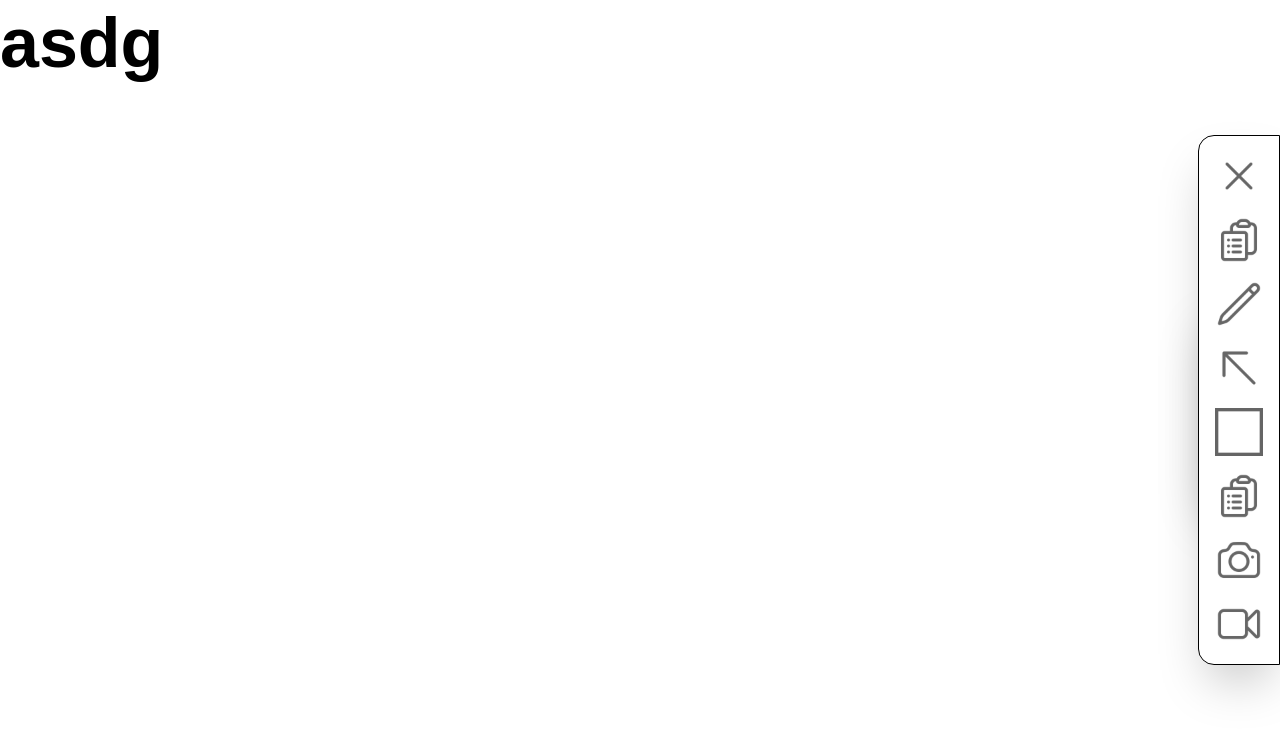
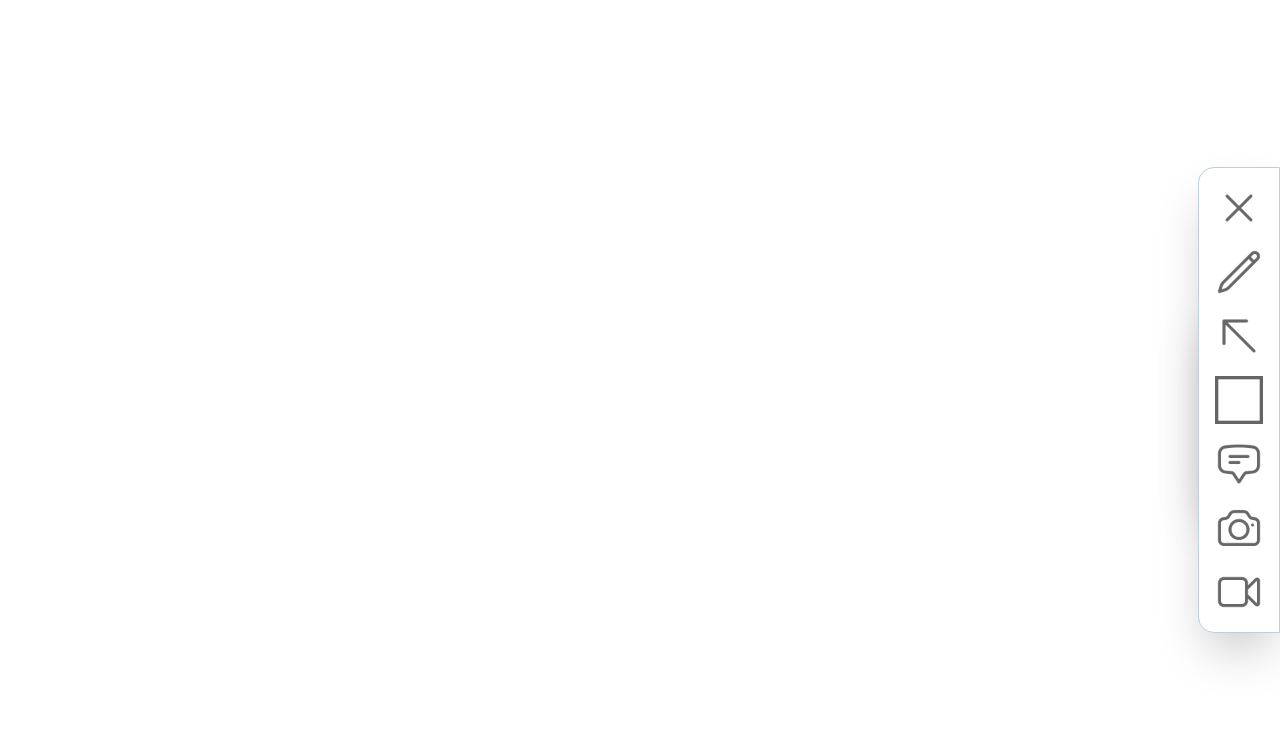
Before and after one commit to Feedflow-Feedback/feedflow, a React (Vite) app in the folder apps/overlay-frontend/: page / in a window 1280 px wide. Both pictures are taken after a click on the element 1239 px from the left and 336 px from the top of the page. Shown: the top 732 px of the page. Built offline with nearby package versions, Linux system fonts and the light colour scheme.

Commit message:
feat: wip frontend plugin

```diff
--- a/apps/overlay-frontend/src/app.jsx
+++ b/apps/overlay-frontend/src/app.jsx
@@ -14,7 +14,7 @@ export function App() {
     <>
       <div>
         <BasicOverlay mode={mode} setMode={setMode} />
-        <p className="text-h-lg">asdg</p>
+
         {mode === "addFeedback" && (
           <ExtendedOverlay returnToRegularMode={returnToRegularMode} />
         )}
--- a/apps/overlay-frontend/src/components/extendedOverlay.jsx
+++ b/apps/overlay-frontend/src/components/extendedOverlay.jsx
@@ -1,6 +1,4 @@
-import add_feedback_icon from "../assets/icons/add_feedback_icon.svg";
-import questionIcon from "../assets/icons/question_icon.svg";
-import feedbackListIcon from "../assets/icons/feedback_list_icon.svg";
+import commentIocn from "../assets/icons/comment_icon.svg";
 import crossIcon from "../assets/icons/cross_icon.svg";
 import penIcon from "../assets/icons/pen_icon.svg";
 import arrowIcon from "../assets/icons/arrow_icon.svg";
@@ -8,21 +6,20 @@ import squareIcon from "../assets/icons/square_icon.svg";
 import photoIcon from "../assets/icons/photo_icon.svg";
 import videoIcon from "../assets/icons/camera_icon.svg";
 
-export default function ExtendedOverlay({ setMode }) {
+export default function ExtendedOverlay({ returnToRegularMode }) {
   return (
     <>
-      <div className="absolute top-1/2 right-0 -translate-y-1/2 bg-white shadow-2xl border-[1.5px] border-gray-300 rounded-bl-2xl rounded-tl-2xl ">
+      <div className="absolute top-1/2 right-0 -translate-y-1/2 bg-white shadow-2xl border-[0.5px] border-lightGray rounded-bl-2xl rounded-tl-2xl">
         <div className="grid grid-cols-1 gap-4 p-4">
           <div className="aspect-square w-12 cursor-pointer">
-            <img src={crossIcon} alt="Add Icon" className=" w-full" />
-          </div>
-          <div className="aspect-square w-12 cursor-pointer">
             <img
-              src={feedbackListIcon}
-              alt="Feedback List Icon"
+              src={crossIcon}
+              alt="Add Icon"
               className=" w-full"
+              onClick={returnToRegularMode}
             />
           </div>
+
           <div className="aspect-square w-12 cursor-pointer">
             <img src={penIcon} alt="Feedback List Icon" className=" w-full" />
           </div>
@@ -33,11 +30,7 @@ export default function ExtendedOverlay({ setMode }) {
             <img src={squareIcon} alt="Question Icon" className=" w-full" />
           </div>
           <div className="aspect-square w-12 cursor-pointer">
-            <img
-              src={feedbackListIcon}
-              alt="Question Icon"
-              className=" w-full"
-            />
+            <img src={commentIocn} alt="Question Icon" className=" w-full" />
           </div>
           <div className="aspect-square w-12 cursor-pointer">
             <img src={photoIcon} alt="Question Icon" className=" w-full" />
--- a/apps/overlay-frontend/src/components/feedbackOverlay.jsx
+++ b/apps/overlay-frontend/src/components/feedbackOverlay.jsx
@@ -1,22 +1,32 @@
+import { useState } from "react";
 import crossIcon from "../assets/icons/cross_icon.svg";
+import TabsNavigation from "./feedbackOverlay/tabsNavigation.jsx";
 
 export default function FeedbackOverlay({ returnToRegularMode }) {
+  const [activeTab, setActiveTab] = useState("All");
+
   return (
-    <>
-      <div className="absolute right-0 h-screen w-96 bg-white shadow-2xl border-[1.5px] border-gray-300 rounded-bl-2xl rounded-tl-2xl ">
+    <div className="absolute right-0 h-[calc(100vh-60px)] mt-[30px] w-xl bg-white shadow-2xl border-[0.5px] border-lightGray rounded-bl-2xl rounded-tl-2xl">
       <div className="relative">
-          <div>
-            <p className="">Feedback List</p>
+        <div className="pt-6 pl-8">
+          <p className="text-h-xs font-bold font-inter">Feedbacks</p>
+          <div className="mt-8">
+            <TabsNavigation activeTab={activeTab} setActiveTab={setActiveTab} />
+          </div>
         </div>
 
         <img
           src={crossIcon}
           alt="Close"
-            className="w-8 cursor-pointer absolute top-2 right-2"
+          className="w-8 cursor-pointer absolute top-4 right-4"
           onClick={returnToRegularMode}
         />
       </div>
+      <div className="mt-4 text-sm text-gray-700">
+        {activeTab === "All" && <p>Showing all items.</p>}
+        {activeTab === "Resolved" && <p>Showing resolved items.</p>}
+        {activeTab === "Unresolved" && <p>Showing unresolved items.</p>}
       </div>
-    </>
+    </div>
   );
 }
--- /dev/null
+++ b/apps/overlay-frontend/src/components/feedbackOverlay/tabsNavigation.jsx
@@ -0,0 +1,30 @@
+export default function TabsNavigation({ activeTab, setActiveTab }) {
+  const tabs = [
+    { label: "All", count: 10 },
+    { label: "Resolved", count: 2 },
+    { label: "Unresolved", count: 3 },
+  ];
+
+  return (
+    <div className="border-b border-gray-300">
+      <div className="flex space-x-6">
+        {tabs.map((tab) => {
+          const isActive = activeTab === tab.label;
+          return (
+            <button
+              key={tab.label}
+              onClick={() => setActiveTab(tab.label)}
+              className={`pb-2 border-b-2 text-sm font-medium transition-colors ${
+                isActive
+                  ? "border-black text-black"
+                  : "border-transparent text-gray-500 hover:text-black"
+              }`}
+            >
+              {tab.label} ({tab.count})
+            </button>
+          );
+        })}
+      </div>
+    </div>
+  );
+}
--- a/packages/ui/src/styles/default.css
+++ b/packages/ui/src/styles/default.css
@@ -1,8 +1,8 @@
 @import "tailwindcss";
-@import url("https://fonts.googleapis.com/css2?family=Nunito:ital,wght@0,200..1000;1,200..1000&family=Roboto:ital,wght@0,100..900;1,100..900&display=swap");
+@import url("https://fonts.googleapis.com/css2?family=Inter:ital,opsz,wght@0,14..32,100..900;1,14..32,100..900&family=Nunito:ital,wght@0,200..1000;1,200..1000&display=swap");
 
 @theme {
-    --font-roboto: "Roboto", sans-serif;
+    --font-inter: "Inter", sans-serif;
     --font-nunito: "Nunito", sans-serif;
 }
 
@@ -10,11 +10,11 @@
     --color-*: initial;
     --color-white: #fff;
     --color-black: #000;
-    --color-light-grey: #bfcfd7;
+    --color-lightGray: #bfcfd7;
     --color-yellow: #fcaf3e;
     --color-orange: #ff913a;
     --color-teal: #1698ae;
-    --color-lightblue: #38d1df;
+    --color-lightBlue: #38d1df;
     --color-blue: #5db9d9;
 
     --font-sans: "Nunito", sans-serif;
```
Lines whose indentation alone changed are shown as unchanged.
